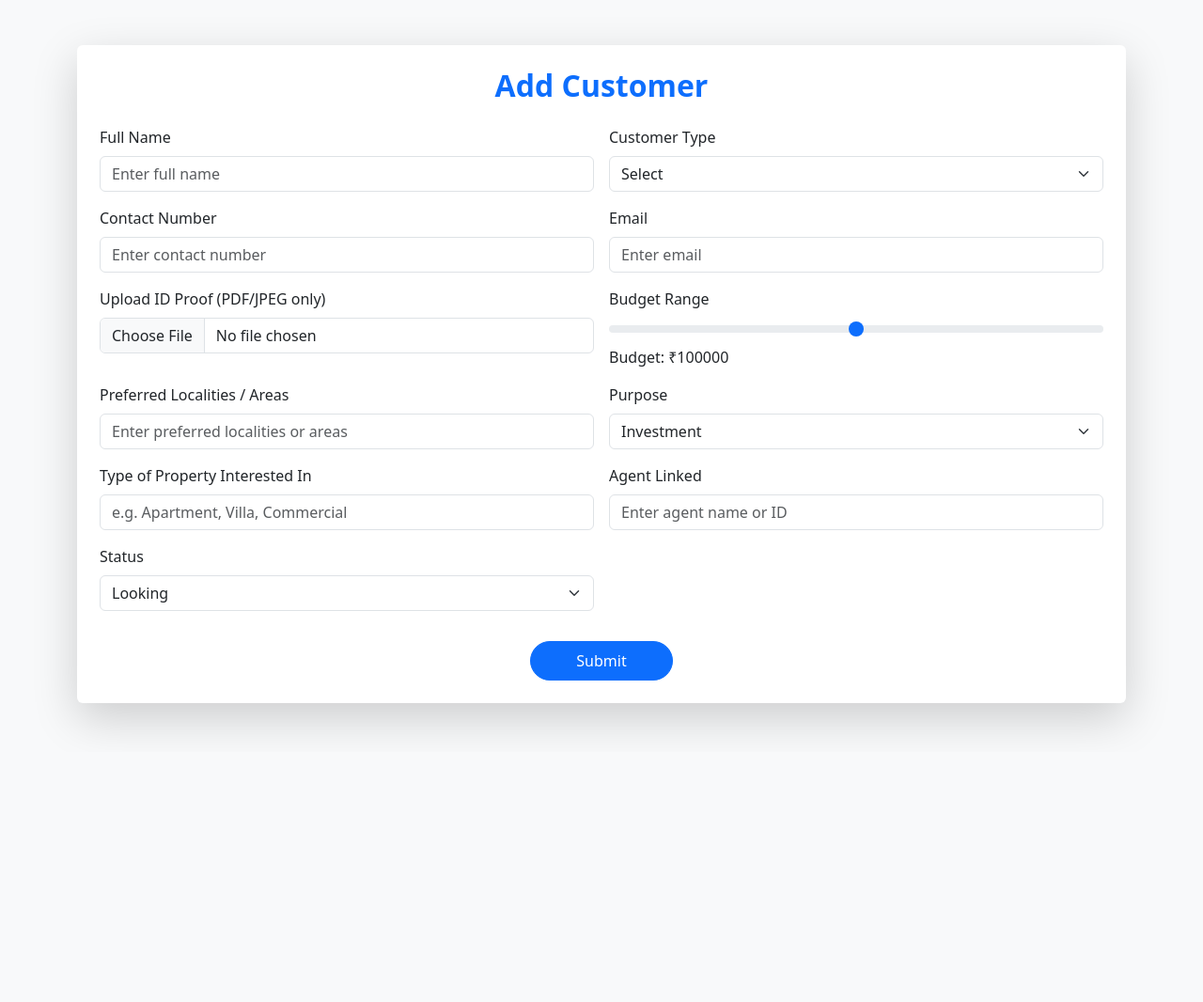
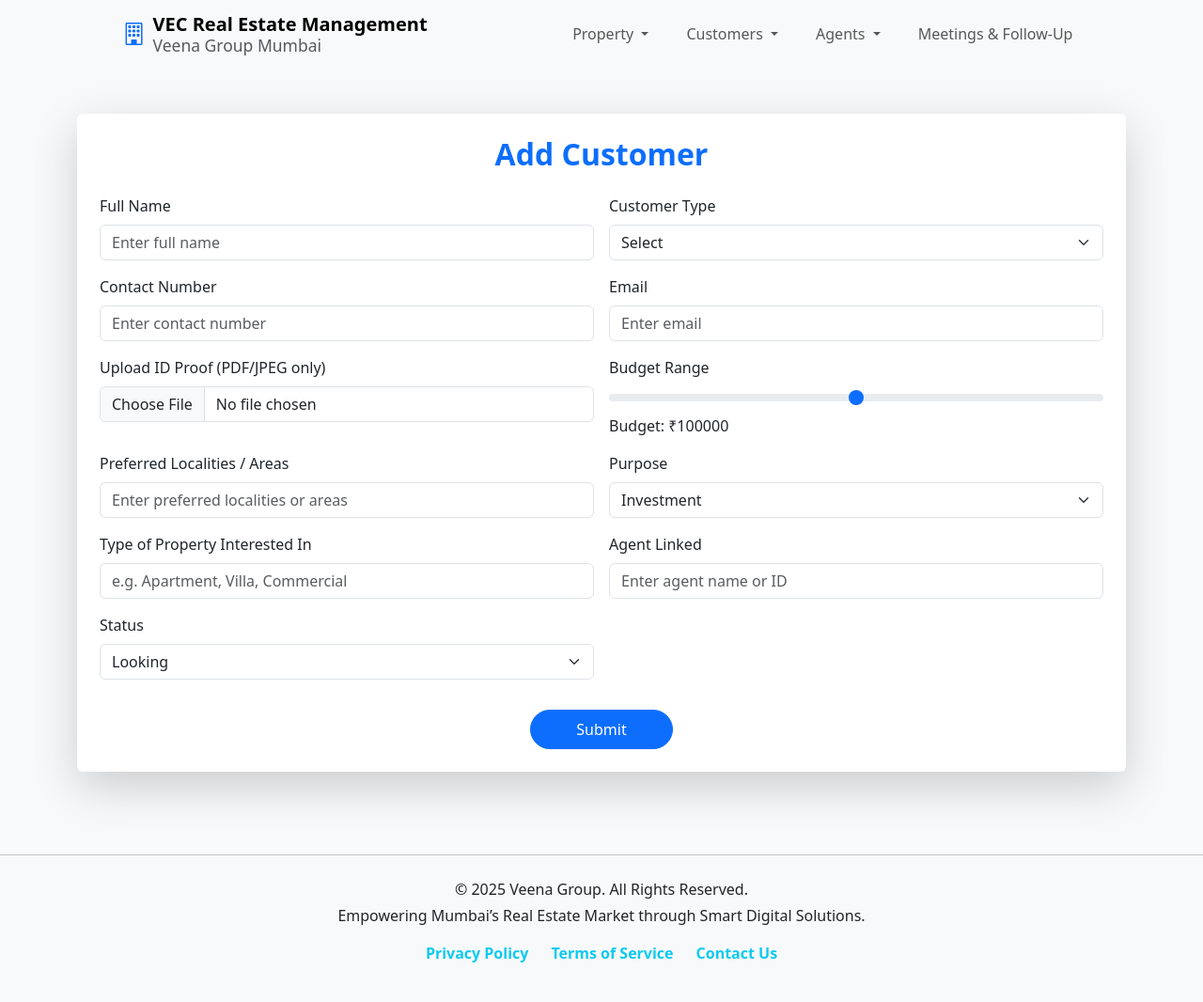
Before and after one commit to Veena-Infotech/VEC, a PHP site: page /customer-management/add-customer.php in a window 1280 px wide. Shown: the whole page at 94% size. Before the commit the page ends 777 px from the top, so only its background shows below. Run offline with PHP 8.4, Linux system fonts and the light colour scheme; some libraries are stand-ins or nearby versions.

Commit message:
Navbar and footer added to pages

```diff
--- a/agent-broker-management/add-agent-page.php
+++ b/agent-broker-management/add-agent-page.php
@@ -19,6 +19,9 @@
 </head>
 
 <body class="bg-light text-dark">
+   <?php include '../navbar.php'; ?>
+
+
 
   <main class="container py-5">
     <section class="card shadow-lg rounded-4 p-4 mx-auto" id="agentFormSection" style="max-width: 800px;">
--- a/agent-broker-management/agent-linked-property.php
+++ b/agent-broker-management/agent-linked-property.php
@@ -15,6 +15,7 @@
 </head>
 
 <body class="bg-body-tertiary">
+  <?php include '../navbar.php'; ?>
 
   <div class="container py-5">
     <!-- Header Card -->
@@ -133,6 +134,8 @@
       delay: 0.6
     });
   </script>
+  <?php include '../footer.php'; ?>
+
 </body>
 
 </html>
--- a/agent-broker-management/client-ref-log.php
+++ b/agent-broker-management/client-ref-log.php
@@ -7,9 +7,12 @@
   <link href="https://cdn.jsdelivr.net/npm/bootstrap@5.3.3/dist/css/bootstrap.min.css" rel="stylesheet">
   <script src="https://cdn.jsdelivr.net/npm/bootstrap@5.3.3/dist/js/bootstrap.bundle.min.js"></script>
   <script src="https://cdnjs.cloudflare.com/ajax/libs/gsap/3.12.2/gsap.min.js"></script>
+  <link href="https://cdn.jsdelivr.net/npm/bootstrap-icons@1.10.5/font/bootstrap-icons.css" rel="stylesheet" />
+
 </head>
 
 <body class="bg-light">
+  <?php include '../navbar.php'; ?>
 
   <div class="container mt-4">
     <!-- Header -->
@@ -277,6 +280,8 @@
       });
     });
   </script>
+  <?php include '../footer.php'; ?>
+
 
 </body>
 
--- a/agent-broker-management/commission-manage.php
+++ b/agent-broker-management/commission-manage.php
@@ -8,7 +8,7 @@
   <link href="https://cdn.jsdelivr.net/npm/bootstrap-icons@1.10.5/font/bootstrap-icons.css" rel="stylesheet">
 </head>
 <body class="bg-light">
-
+<?php include '../navbar.php'; ?>
 <div class="container py-5">
   <div class="row g-4">
     <!-- Form Section -->
@@ -174,6 +174,8 @@
     window.print();
   }
 </script>
+  <?php include '../footer.php'; ?>
+
 
 </body>
 </html>
--- a/customer-management/add-customer.php
+++ b/customer-management/add-customer.php
@@ -8,9 +8,12 @@
   <!-- Bootstrap 5 CDN -->
   <link href="https://cdn.jsdelivr.net/npm/bootstrap@5.3.2/dist/css/bootstrap.min.css" rel="stylesheet">
   <script src="https://cdnjs.cloudflare.com/ajax/libs/gsap/3.12.2/gsap.min.js"></script>
+  <link href="https://cdn.jsdelivr.net/npm/bootstrap-icons@1.10.5/font/bootstrap-icons.css" rel="stylesheet" />
+
 </head>
 
 <body class="bg-light">
+  <?php include '../navbar.php'; ?>
   <div class="container py-5">
     <div class="card shadow-lg border-0">
       <div class="card-body p-4">
@@ -291,6 +294,8 @@
       }
     }
   </script>
+  <?php include '../footer.php'; ?>
+
 </body>
 
 </html>
--- a/customer-management/customer-closer-log.php
+++ b/customer-management/customer-closer-log.php
@@ -8,6 +8,7 @@
   <link href="https://cdn.jsdelivr.net/npm/bootstrap-icons@1.10.5/font/bootstrap-icons.css" rel="stylesheet" />
 </head>
 <body class="bg-light">
+  <?php include '../navbar.php'; ?>
 
 <div class="container py-5">
   <div class="card shadow-sm border-0">
@@ -129,6 +130,8 @@
     alert("PDF download initiated. (To implement: use html2pdf.js or similar)");
   });
 </script>
+  <?php include '../footer.php'; ?>
+
 
 </body>
 </html>
--- a/customer-management/manage-customer.php
+++ b/customer-management/manage-customer.php
@@ -6,8 +6,11 @@
   <title>Manage Customer</title>
   <link href="https://cdn.jsdelivr.net/npm/bootstrap@5.3.0/dist/css/bootstrap.min.css" rel="stylesheet" />
   <script src="https://cdnjs.cloudflare.com/ajax/libs/gsap/3.12.2/gsap.min.js"></script>
+  <link href="https://cdn.jsdelivr.net/npm/bootstrap-icons@1.10.5/font/bootstrap-icons.css" rel="stylesheet" />
+
 </head>
 <body class="bg-body-tertiary">
+  <?php include '../navbar.php'; ?>
   <div class="container py-5">
     <h1 class="mb-4 text-dark fw-bold text-center">Manage Customer</h1>
 
@@ -194,5 +197,7 @@
   </script>
 
   <script src="https://cdn.jsdelivr.net/npm/bootstrap@5.3.0/dist/js/bootstrap.bundle.min.js"></script>
+  <?php include '../footer.php'; ?>
+
 </body>
 </html>
--- a/footer.php
+++ b/footer.php
@@ -1,24 +1,10 @@
-<!DOCTYPE html>
-<html lang="en">
 
-<head>
-    <meta charset="UTF-8" />
-    <meta name="viewport" content="width=device-width, initial-scale=1" />
-    <title>VEC Footer Component</title>
-
-    <!-- Bootstrap CSS -->
-    <link href="https://cdn.jsdelivr.net/npm/bootstrap@5.3.0/dist/css/bootstrap.min.css" rel="stylesheet" />
-    <!-- Font Awesome -->
-    <link rel="stylesheet" href="https://cdnjs.cloudflare.com/ajax/libs/font-awesome/6.5.0/css/all.min.css" />
-</head>
-
-<body class="d-flex flex-column min-vh-100 bg-light text-dark">
 
     <footer class="bg-light text-dark text-center py-4 mt-auto">
         <hr class="border-top border-dark opacity-25 mb-4" />
 
         <div class="container">
-            <p class="mb-1">© 2024 Veena Group. All Rights Reserved.</p>
+            <p class="mb-1">© 2025 Veena Group. All Rights Reserved.</p>
             <p class="mb-3">Empowering Mumbai’s Real Estate Market through Smart Digital Solutions.</p>
 
             <nav class="mb-3 d-flex justify-content-center gap-4">
@@ -34,9 +20,3 @@
             </div>
         </div>
     </footer>
-
-    <!-- Bootstrap Bundle JS -->
-    <script src="https://cdn.jsdelivr.net/npm/bootstrap@5.3.0/dist/js/bootstrap.bundle.min.js"></script>
-</body>
-
-</html>
--- a/meeting-followup/meeting-follow.php
+++ b/meeting-followup/meeting-follow.php
@@ -10,6 +10,7 @@
 </head>
 
 <body class="bg-light">
+    <?php include '../navbar.php'; ?>
 
     <div class="container py-5">
         <div class="mb-4">
@@ -165,6 +166,8 @@
             });
         });
     </script>
+  <?php include '../footer.php'; ?>
+
 
 </body>
 
--- /dev/null
+++ b/navbar.php
@@ -0,0 +1,108 @@
+<!-- navbar.php -->
+<nav class="navbar navbar-expand-lg bg-body-tertiary py-2">
+    <div class="container-fluid w-100 d-flex justify-content-evenly align-items-center flex-wrap px-0">
+
+        <!-- Left: Logo -->
+        <div class="vec-logo">
+            <a class="navbar-brand d-flex align-items-center gap-2 vec-brand" href="/VEC/index.php">
+                <i class="bi bi-building text-primary fs-4"></i>
+                <div class="d-flex flex-column lh-sm">
+                    <span class="fw-semibold">VEC Real Estate Management</span>
+                    <small class="text-muted">Veena Group Mumbai</small>
+                </div>
+            </a>
+        </div>
+        <button class="navbar-toggler me-2" type="button" data-bs-toggle="collapse"
+            data-bs-target="#navbarSupportedContent" aria-controls="navbarSupportedContent" aria-expanded="false"
+            aria-label="Toggle navigation">
+            <span class="navbar-toggler-icon"></span>
+        </button>
+        <!-- Right: Dropdowns and Toggler -->
+        <div class="d-flex align-items-center">
+            <!-- Toggler (hamburger) -->
+
+
+            <!-- Collapsible Menu -->
+            <div class="collapse navbar-collapse text-start" id="navbarSupportedContent">
+                <ul class="navbar-nav mb-2 mb-lg-0 gap-lg-4 gap-3">
+                    <!-- Property Dropdown -->
+                    <li class="nav-item dropdown">
+                        <a class="nav-link dropdown-toggle" href="#" role="button" data-bs-toggle="dropdown"
+                            aria-expanded="false">
+                            Property
+                        </a>
+                        <ul class="dropdown-menu ">
+                            <li><a class="dropdown-item" href="/VEC/property-management/add-property-page.php">Add Property</a></li>
+                            <li><a class="dropdown-item" href="/VEC/property-management/manage-property-page.php">Manage Property</a></li>
+                            <li><a class="dropdown-item" href="/VEC/property-management/archive-property-page.php">Archive Property</a></li>
+                            <li><a class="dropdown-item" href="/VEC/property-management/follow-up-page.php">Property Follow-Up</a></li>
+                        </ul>
+                    </li>
+
+                    <!-- Customers Dropdown -->
+                    <li class="nav-item dropdown">
+                        <a class="nav-link dropdown-toggle" href="#" role="button" data-bs-toggle="dropdown"
+                            aria-expanded="false">
+                            Customers
+                        </a>
+                        <ul class="dropdown-menu">
+                            <li><a class="dropdown-item" href="/VEC/customer-management/add-customer.php">Add Customer</a></li>
+                            <li><a class="dropdown-item" href="/VEC/customer-management/manage-customer.php">Manage Customers</a></li>
+                            <li><a class="dropdown-item" href="/VEC/customer-management/customer-closer-log.php">Customer Closure Log</a></li>
+                        </ul>
+                    </li>
+
+                    <!-- Agents Dropdown -->
+                    <li class="nav-item dropdown">
+                        <a class="nav-link dropdown-toggle" href="#" role="button" data-bs-toggle="dropdown"
+                            aria-expanded="false">
+                            Agents
+                        </a>
+                        <ul class="dropdown-menu">
+                            <li><a class="dropdown-item" href="/VEC/agent-broker-management/add-agent-page.php">Add Agent</a></li>
+                            <li><a class="dropdown-item" href="/VEC/agent-broker-management/agent-linked-property.php">Agent Properties</a></li>
+                            <li><a class="dropdown-item" href="/VEC/agent-broker-management/client-ref-log.php">Client Referrals</a></li>
+                            <li><a class="dropdown-item" href="/VEC/agent-broker-management/commission-manage.php">Commission and Agreements Logs</a></li>
+                        </ul>
+                    </li>
+
+                    <!---Meeting followup-->
+                    <li class="nav-item ">
+                        <a class="nav-link " href="/VEC/meeting-followup/meeting-follow.php"
+                            aria-expanded="false">
+                            Meetings & Follow-Up
+                        </a>
+
+                    </li>
+
+                </ul>
+            </div>
+        </div>
+    </div>
+</nav>
+
+<!-- Optional Navbar Styling -->
+<style>
+    .dropdown-menu {
+        min-width: 12rem;
+    }
+
+    @media (max-width: 768px) {
+        .container-fluid {
+            padding-left: 0 !important;
+            padding-right: 0 !important;
+        }
+
+        .vec-brand .bi {
+            font-size: 1.2rem !important;
+        }
+
+        .vec-brand span {
+            font-size: 0.9rem;
+        }
+
+        .vec-brand small {
+            font-size: 0.7rem;
+        }
+    }
+</style>
--- a/property-management/add-property-page.php
+++ b/property-management/add-property-page.php
@@ -9,9 +9,12 @@
   <link href="https://cdn.jsdelivr.net/npm/bootstrap@5.3.3/dist/css/bootstrap.min.css" rel="stylesheet" />
   <!-- GSAP -->
   <script src="https://cdnjs.cloudflare.com/ajax/libs/gsap/3.12.2/gsap.min.js"></script>
+  <link href="https://cdn.jsdelivr.net/npm/bootstrap-icons@1.10.5/font/bootstrap-icons.css" rel="stylesheet" />
+
 </head>
 
 <body class="bg-light">
+  <?php include '../navbar.php'; ?>
   <div class="container py-5">
     <h1 class="mb-4 text-primary fw-bold text-center">List Your Property</h1>
     <form id="propertyForm" class="bg-white p-4 rounded shadow-sm" novalidate>
@@ -255,6 +258,8 @@
       }
     });
   </script>
+  <?php include '../footer.php'; ?>
+
 
 </body>
 
--- a/property-management/archive-property-page.php
+++ b/property-management/archive-property-page.php
@@ -13,6 +13,7 @@
 </head>
 
 <body class="bg-light">
+  <?php include '../navbar.php'; ?>
 
   <div class="container my-5">
     <h2 class="text-center mb-4"><i class="bi bi-archive"></i> Archived Properties</h2>
@@ -219,6 +220,8 @@
         modal.hide();
       });
     </script>
+  <?php include '../footer.php'; ?>
+
 </body>
 
 </html>
--- a/property-management/follow-up-page.php
+++ b/property-management/follow-up-page.php
@@ -31,6 +31,7 @@
 </head>
 
 <body class="bg-light text-dark">
+  <?php include '../navbar.php'; ?>
 
   <!-- Title Section -->
   <div class="py-4 text-center bg-white shadow-sm mb-5">
@@ -204,6 +205,8 @@
       });
     });
   </script>
+  <?php include '../footer.php'; ?>
+
 
 </body>
 
--- a/property-management/manage-property-page.php
+++ b/property-management/manage-property-page.php
@@ -22,6 +22,7 @@
 </head>
 
 <body class="bg-light">
+  <?php include '../navbar.php'; ?>
   <div class="container my-5">
     <h2 class="text-center mb-4"><i class="bi bi-house-gear"></i> Property Management</h2>
     <form class="row g-3 mb-4" id="filterForm">
@@ -191,6 +192,8 @@
         });
       });
     </script>
+  <?php include '../footer.php'; ?>
+
 </body>
 
 </html>
```
Also changed, not shown: header.php (deleted, +0 -114 lines), index.php (added, +24 -0 lines).
